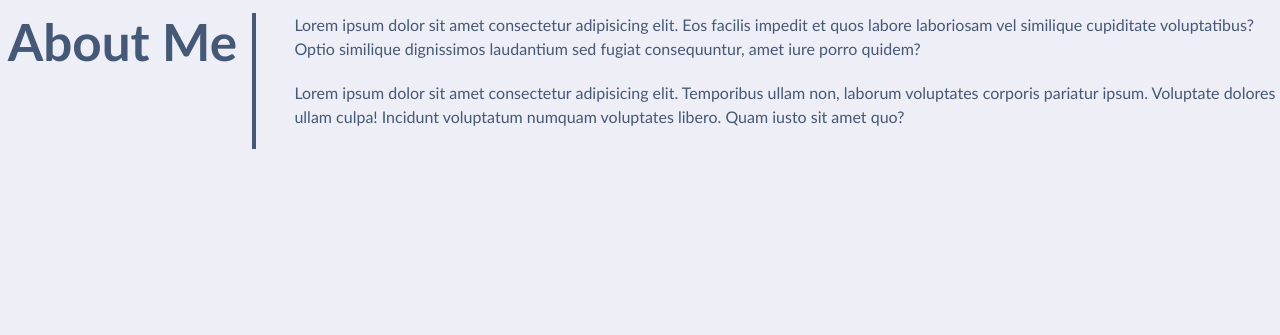
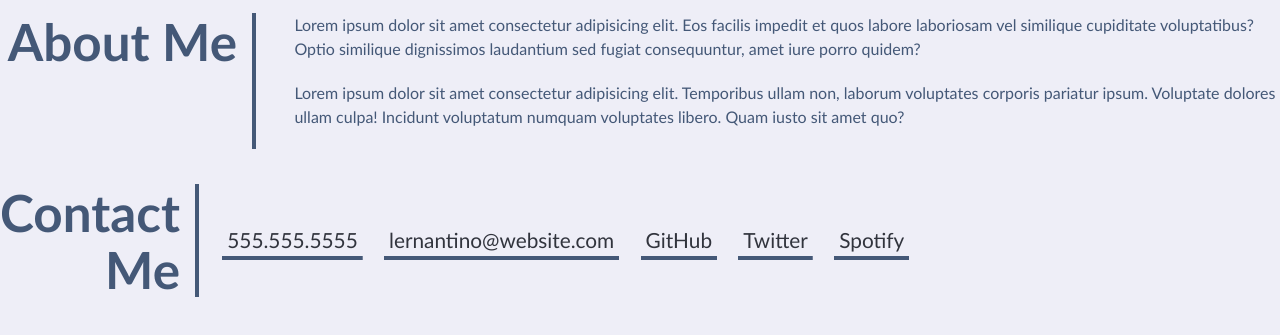
Before and after one commit to Stephen-exe/showcase-2025, a plain HTML site: page index.html in a window 1280 px wide. Shown: the part 353-688 px from the top of the page. Drawn offline with Linux system fonts and the light colour scheme.

Commit message:
added contact

```diff
--- a/index.html
+++ b/index.html
@@ -36,6 +36,21 @@
         pariatur ipsum. Voluptate dolores ullam culpa! Incidunt voluptatum numquam voluptates libero. Quam iusto sit
         amet quo?</p>
     </div>
+
+
+
+    <section class="page-section contact" id="contact">
+      <h2>Contact Me</h2>
+      <div>
+        <address>
+          <a href="tel:+15555555555">555.555.5555</a>
+          <a href="mailto:lernantino@website.com">lernantino@website.com</a>
+          <a href="#">GitHub</a>
+          <a href="#">Twitter</a>
+          <a href="#">Spotify</a>
+        </address>
+      </div>
+    </section>
   </main>
 </body>
 
```
